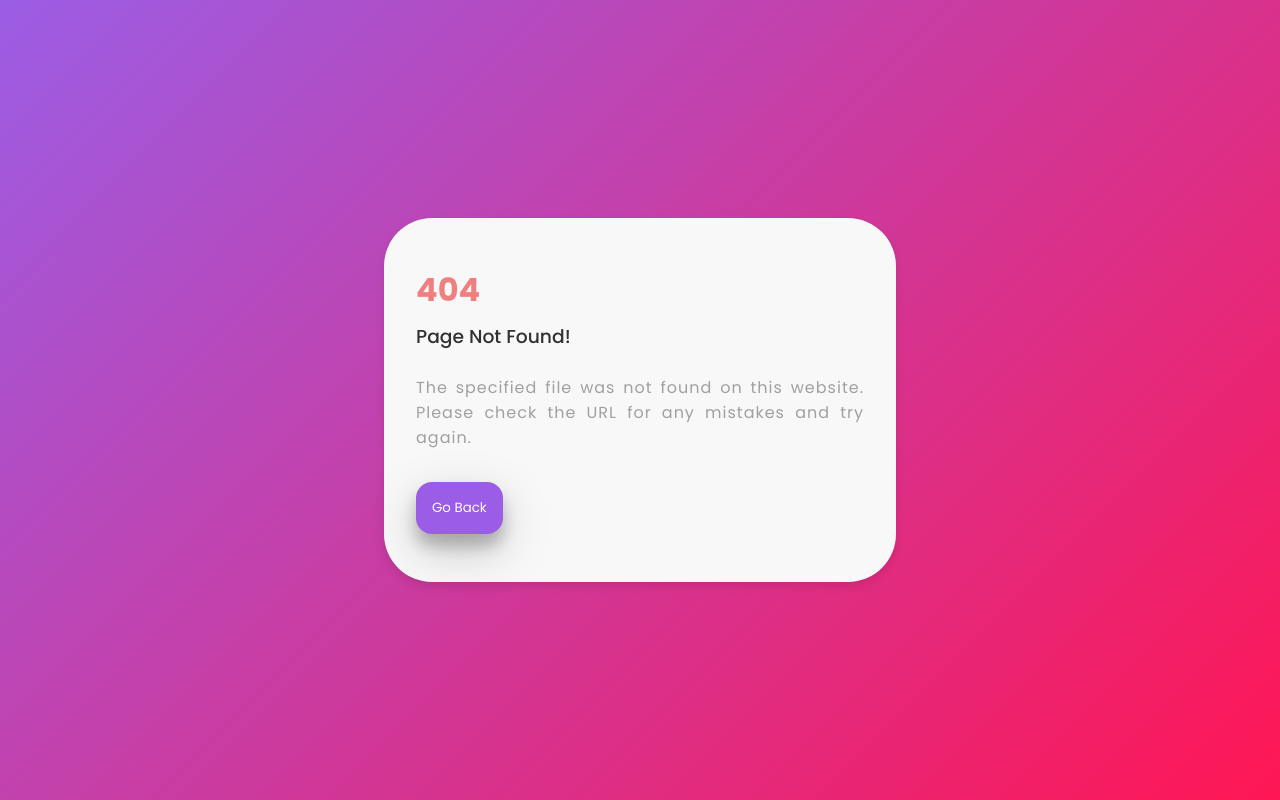
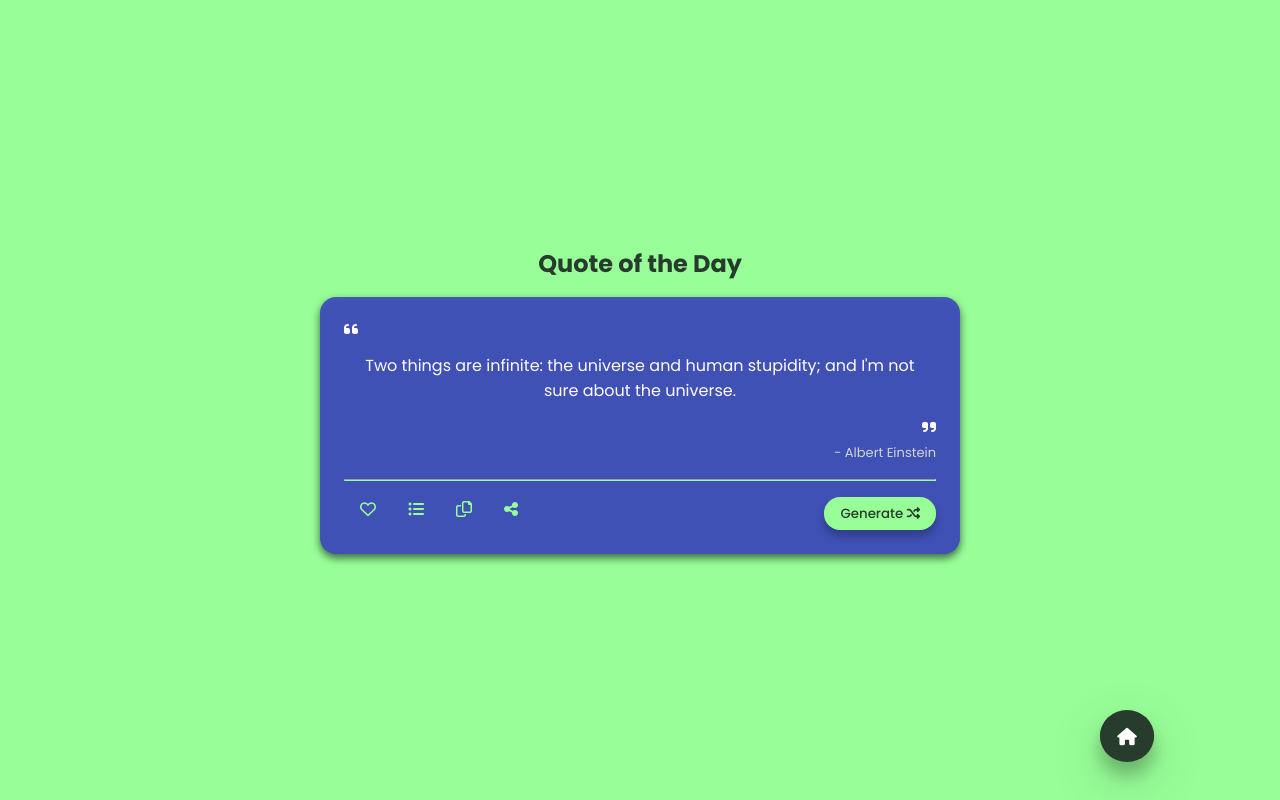
Before and after one commit to R-o-n-a-k/Reactique, a React (Vite) app: page /random-quote in a window 1280 px wide. Before the commit this address had no page. Built offline with nearby package versions, Linux system fonts and the light colour scheme.

Commit message:
feat: adding random quote generator project

```diff
--- a/src/App.css
+++ b/src/App.css
@@ -109,8 +109,9 @@ button {
 }
 
 ::-webkit-scrollbar-thumb {
-  background-color: var(--primary);
+  background-color: var(--secondary);
   border-radius: .3rem;
+  cursor: pointer;
 }
 
 /* ------------------------------- BREAKPOINTS ------------------------------ */
--- a/src/Home/HomeComponents/HomeData.jsx
+++ b/src/Home/HomeComponents/HomeData.jsx
@@ -46,7 +46,7 @@ export const ProjectData = [
     name: "Random Quote Generator",
     description:
       "Generates and displays a new inspirational or humorous quote on every click. Great for motivational boosts.",
-    link: "/coming-soon",
+    link: "random-quote",
   },
   {
     id: 4,
--- /dev/null
+++ b/src/projects/random-quote-generator/RandomQuote.css
@@ -0,0 +1,199 @@
+.randomQuote-container {
+    height: 100dvh;
+    padding: 2rem;
+    display: flex;
+    flex-direction: column;
+    justify-content: center;
+    align-items: center;
+    gap: 1rem;
+    color: #273c2c;
+    background-color: #98FF98;
+}
+
+.randomQuote {
+    color: #FFFBFE;
+    background-color: #3F51B5;
+    width: 40rem;
+    max-height: 22rem;
+    border-radius: 1rem;
+    padding: 1.5rem;
+    box-shadow:
+        0 4px 8px rgba(0, 0, 0, 0.6),
+        0 2px 4px rgba(255, 255, 255, 0.05) inset;
+}
+
+.quote {
+    display: flex;
+    flex-direction: column;
+}
+
+.fa-quote-left {
+    align-self: flex-start;
+}
+
+.quote-text {
+    display: flex;
+    padding: 1rem;
+    justify-content: center;
+    text-align: center;
+    align-items: center;
+    height: auto;
+}
+
+.fa-quote-right {
+    align-self: flex-end;
+}
+
+.quote-author {
+    margin-top: .5rem;
+    font-size: small;
+    align-self: flex-end;
+    color: lightgray;
+}
+
+.line-partition {
+    margin-top: 1rem;
+    border-bottom: .5px solid #98FF98;
+
+}
+
+.quote-bottom {
+    margin-top: 1rem;
+    display: flex;
+    justify-content: space-between;
+}
+
+.quote-actions i {
+    margin: 0 1rem;
+    color: #98FF98;
+    cursor: pointer;
+    transition: var(--animate);
+}
+
+.quote-actions i:hover {
+    background: transparent;
+    transform: scale(1.1);
+    color: #66CC66;
+}
+
+.quote-generate {
+    padding: .4rem 1rem;
+    border-radius: 1rem;
+    color: #273c2c;
+    background-color: #98FF98;
+    transition: var(--animate);
+    font-weight: 500;
+    box-shadow: 0 6px 10px rgba(0, 0, 0, 0.25);
+}
+
+.quote-generate:hover {
+    background-color: #66CC66;
+    box-shadow: inset 0 4px 8px rgba(0, 0, 0, 0.3);
+}
+
+.back-btn {
+    cursor: pointer;
+    color: #98FF98;
+    transition: var(--animate);
+}
+
+.back-btn:hover {
+    transform: scale(1.1);
+    color: #66CC66;
+}
+
+.favourite-section h4 {
+    color: #98FF98;
+    text-align: center;
+}
+
+.fav-quote {
+    display: flex;
+    align-items: center;
+    gap: 1rem;
+    margin-top: 1rem;
+}
+
+.favQA {
+    display: flex;
+    justify-self: end;
+}
+
+.fav-list {
+    margin-top: 1rem;
+    height: 15rem;
+    overflow-y: scroll;
+}
+
+.deleteIcon {
+    cursor: pointer;
+    color: coral;
+}
+
+.deleteIcon:hover {
+    color: indianred;
+    transform: scale(1.1);
+}
+
+.fav-list::-webkit-scrollbar {
+    width: .2rem;
+}
+
+.empty-quote-list {
+    padding: 2rem;
+    text-align: center;
+    text-decoration: underline;
+}
+
+@media screen and (max-width:480px) {
+
+    .randomQuote {
+        width: 25rem;
+        max-height: 22rem;
+        border-radius: 1rem;
+    }
+
+    .quote-text {
+        font-size: small;
+        max-height: 12rem;
+        overflow-y: auto;
+    }
+
+    .quote-actions i {
+        margin: 0 .6rem;
+    }
+
+    .quote-generate {
+        font-size: x-small;
+    }
+
+    .fav-quote {
+        gap: 1rem;
+        font-size: small;
+    }
+
+
+}
+
+@media screen and (max-width:400px) {
+    .randomQuote {
+        width: 18rem;
+    }
+
+    .quote-text {
+        max-height: 10rem;
+    }
+
+    .quote-actions i {
+        margin: 0 .5rem;
+    }
+
+    .fav-quote p {
+        font-size: x-small;
+    }
+
+    .favQA {
+        font-size: xx-small;
+    }
+
+}
--- /dev/null
+++ b/src/projects/random-quote-generator/RandomQuote.jsx
@@ -0,0 +1,196 @@
+import React, { useState, useEffect } from "react";
+import "./RandomQuote.css";
+import BackToHome from "../../components/BackToHome/BackToHome";
+
+const RandomQuote = () => {
+  const [favBtn, setFavBtn] = useState(true);
+  const [like, setLike] = useState(false);
+
+  const [quoteData, setQuoteData] = useState({
+    quote:
+      "Two things are infinite: the universe and human stupidity; and I'm not sure about the universe.",
+    author: "Albert Einstein",
+  });
+
+  const [favQuote, setFavQuote] = useState([]);
+
+  //   for generating quote with hitting space bar
+  useEffect(() => {
+    const handleKeyDown = (e) => {
+      if (e.code === "Space") {
+        e.preventDefault(); // Prevent scrolling
+        generateQuote();
+      }
+    };
+
+    window.addEventListener("keydown", handleKeyDown);
+
+    return () => {
+      window.removeEventListener("keydown", handleKeyDown);
+    };
+  }, []);
+
+  const generateQuote = async () => {
+    try {
+      const res = await fetch("https://dummyjson.com/quotes/random");
+      const data = await res.json();
+      setQuoteData(data);
+      setLike(false);
+    } catch (error) {
+      console.error("Failed to fetch quote:", error);
+    }
+  };
+
+  const handleFavourite = () => {
+    setFavBtn((favBtn) => !favBtn);
+  };
+
+  const likePost = () => {
+    const alreadyLiked = favQuote.some(
+      (q) => q.quote === quoteData.quote && q.author === quoteData.author
+    );
+
+    if (!alreadyLiked) {
+      setLike(true);
+      setFavQuote([...favQuote, quoteData]);
+    }
+  };
+
+  const deleteFavQuote = (index) => {
+    const confirmDeleteQuote = window.confirm(
+      "Are you sure you want the quote from Favourite list?"
+    );
+    if (confirmDeleteQuote) {
+      setFavQuote(favQuote.filter((_, id) => index != id));
+
+      //  if the quote is deleted from fav list, like also gets removed
+      const removedQuote = favQuote[index];
+      if (
+        removedQuote.quote === quoteData.quote &&
+        removedQuote.author === quoteData.author
+      ) {
+        setLike(false);
+      }
+    }
+  };
+
+  const copyToClipboard = () => {
+    const fullQuote = `"${quoteData.quote}" - ${quoteData.author}`;
+    navigator.clipboard
+      .writeText(fullQuote)
+      .then(() => {
+        alert("Quote copied to clipboard!");
+      })
+      .catch((err) => {
+        console.error("Failed to copy: ", err);
+      });
+  };
+
+  const shareQuote = async () => {
+    const fullQuote = `"${quoteData.quote}" — ${quoteData.author}`;
+
+    if (navigator.share) {
+      try {
+        await navigator.share({
+          title: "Inspirational Quote",
+          text: fullQuote,
+        });
+      } catch (error) {
+        console.error("Error sharing quote:", error);
+      }
+    } else {
+      shareViaWhatsApp();
+    }
+  };
+
+  const shareViaWhatsApp = () => {
+    const message = `"${quoteData.quote}" - ${quoteData.author}`;
+    const url = `https://wa.me/?text=${encodeURIComponent(message)}`;
+    window.open(url, "_blank");
+  };
+
+  return (
+    <>
+      <div className="randomQuote-container">
+        <h2>Quote of the Day</h2>
+        <div className="randomQuote">
+          {favBtn ? (
+            <div className="quote-section">
+              <div className="quote-content">
+                <div className="quote">
+                  <i className="fa-solid fa-quote-left" />
+                  <p className="quote-text">{quoteData.quote}</p>
+                  <i className="fa-solid fa-quote-right" />
+                  <p className="quote-author">- {quoteData.author}</p>
+                </div>
+              </div>
+              <hr className="line-partition" />
+              <div className="quote-bottom">
+                <div className="quote-actions">
+                  <i
+                    onClick={likePost}
+                    className={`fa-heart quote-like ${
+                      like ? "fa-solid" : "fa-regular"
+                    }`}
+                  />
+                  <i
+                    className="fa-solid fa-list-ul quoke-favourite"
+                    onClick={handleFavourite}
+                  />
+                  <i
+                    className="fa-regular fa-copy quote-copy"
+                    onClick={copyToClipboard}
+                  />
+                  <i
+                    className="fa-solid fa-share-nodes quote-share"
+                    onClick={shareQuote}
+                  />
+                </div>
+                <div>
+                  <button className="quote-generate" onClick={generateQuote}>
+                    Generate <i className="fa-solid fa-shuffle" />
+                  </button>
+                </div>
+              </div>
+            </div>
+          ) : (
+            <div className="favourite-section">
+              <i
+                class="fa-solid fa-arrow-left back-btn"
+                onClick={handleFavourite}
+              />
+              <h4>Favourite Quote List</h4>
+              <div className="fav-content">
+                {favQuote.length > 0 ? (
+                  <div className="fav-list">
+                    {favQuote.map((favQ, index) => (
+                      <>
+                        <div key={index} className="fav-quote">
+                          <i
+                            class="fa-solid fa-xmark deleteIcon"
+                            onClick={() => deleteFavQuote(index)}
+                          />
+                          <p>{favQ.quote}</p>
+                        </div>
+                        <p className="quote-author favQA">- {favQ.author}</p>
+                        <hr className="line-partition" />
+                      </>
+                    ))}
+                  </div>
+                ) : (
+                  <div className="empty-quote-list">
+                    No Quotes added{" "}
+                    <i className="fa-regular fa-face-sad-tear" />
+                  </div>
+                )}
+              </div>
+            </div>
+          )}
+        </div>
+      </div>
+      <BackToHome bgColor="#273c2c" bottom="5%" />
+    </>
+  );
+};
+
+export default RandomQuote;
--- a/src/projects/to-do/ToDo.jsx
+++ b/src/projects/to-do/ToDo.jsx
@@ -79,7 +79,7 @@ const toDo = () => {
               onChange={(e) => setInput(e.target.value)}
               onKeyDown={(e) => {
                 if (e.key === "Enter") {
-                  e.preventDefault(); // <-- optional but good to prevent form submitting if inside form
+                  e.preventDefault();
                   addTask();
                 }
               }}
--- a/src/routes/AppRoutes.jsx
+++ b/src/routes/AppRoutes.jsx
@@ -5,6 +5,9 @@ import Loader from "../components/Loader/Loader";
 const Home = lazy(() => import("../Home/Home"));
 const Calculator = lazy(() => import("../projects/calculator/Calculator"));
 const ToDo = lazy(() => import("../projects/to-do/ToDo"));
+const RandomQuote = lazy(() =>
+  import("../projects/random-quote-generator/RandomQuote")
+);
 const ContactForm = lazy(() => import("../projects/contact-form/ContactForm"));
 const NotFound = lazy(() => import("../components/Not-found/NotFound"));
 const ComingSoon = lazy(() => import("../components/Coming-Soon/ComingSoon"));
@@ -18,6 +21,7 @@ const AppRoutes = () => {
           <Route path="/calculator" element={<Calculator />} />
           <Route path="/contact-form" element={<ContactForm />} />
           <Route path="/to-do" element={<ToDo />} />
+          <Route path="/random-quote" element={<RandomQuote />} />
 
           <Route path="/coming-soon" element={<ComingSoon />} />
           <Route path="/*" element={<NotFound />} />
```
